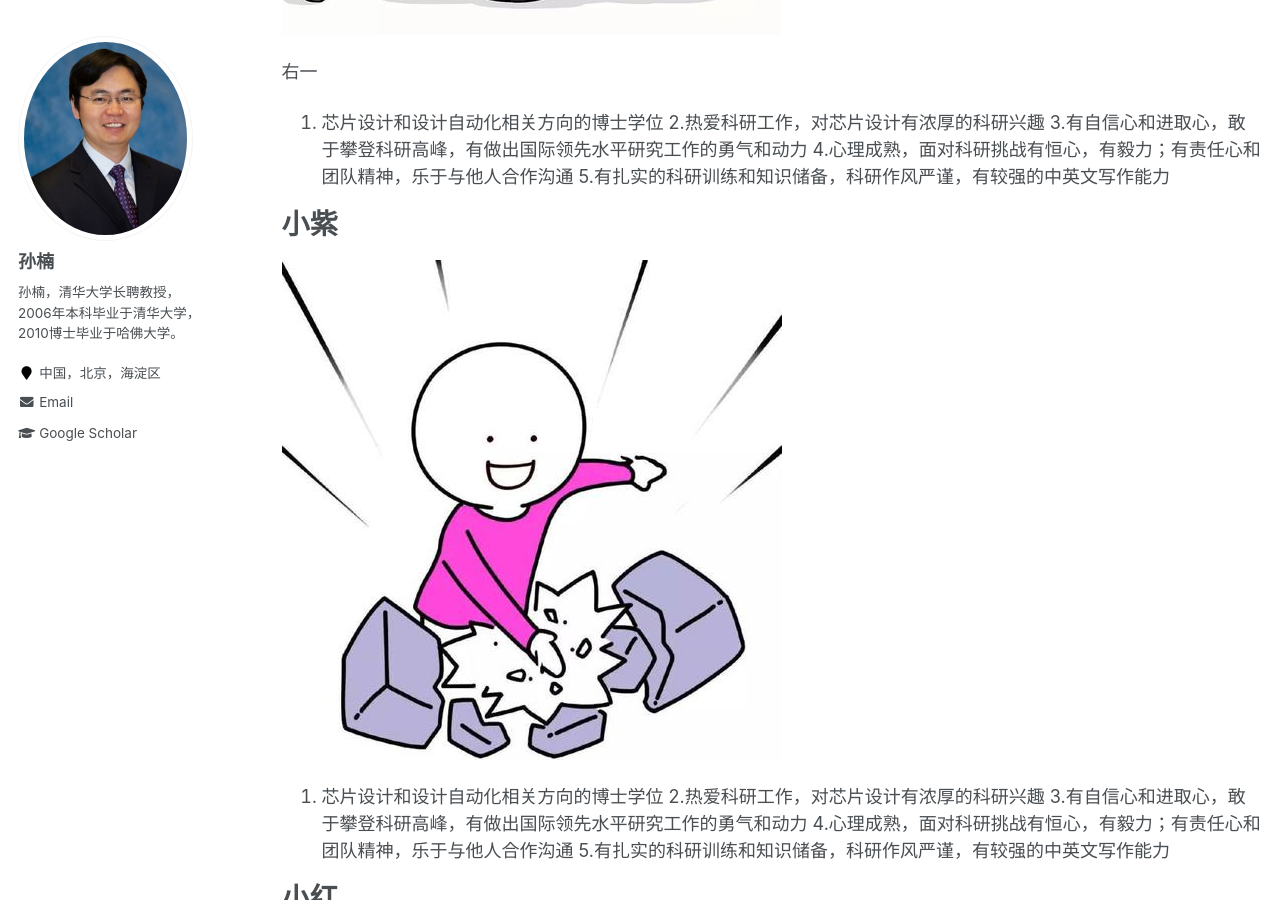
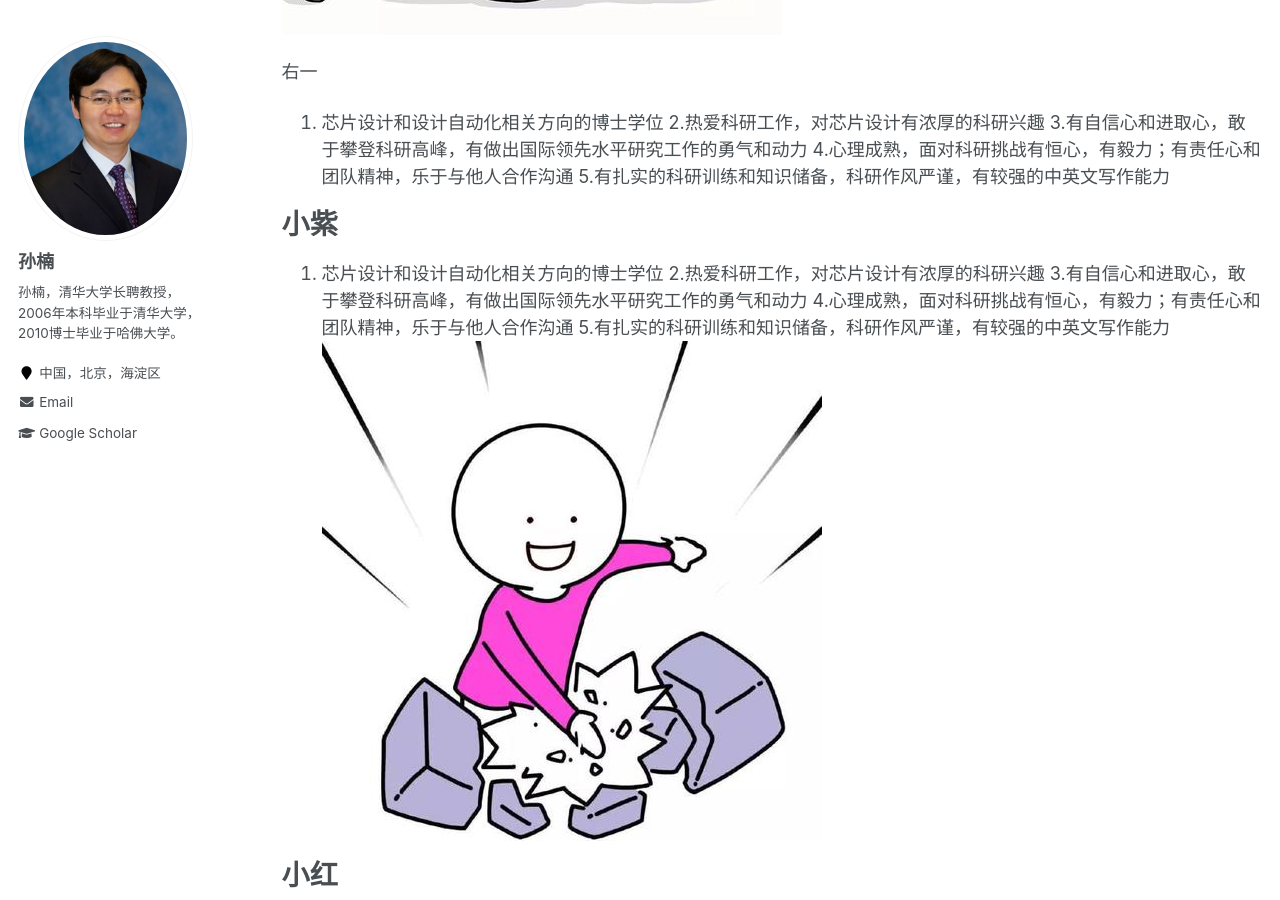
Before and after one commit to Sun-Research-Group/Sun-Research-Group.github.io, a Jekyll site: the page built from _pages/cv.md, in a window 1280 px wide and 900 px high, scrolled down 656 px. Built offline with Jekyll 4.4.1, drawn with Linux system fonts in a browser that asks for light colours.

Commit message:
test name

```diff
--- a/_pages/cv.md
+++ b/_pages/cv.md
@@ -24,14 +24,14 @@ redirect_from:
 
 小紫
 ======
-<img src='/images/小紫.jpg'>
+
 
 1. 芯片设计和设计自动化相关方向的博士学位
 2.热爱科研工作，对芯片设计有浓厚的科研兴趣
 3.有自信心和进取心，敢于攀登科研高峰，有做出国际领先水平研究工作的勇气和动力
 4.心理成熟，面对科研挑战有恒心，有毅力；有责任心和团队精神，乐于与他人合作沟通
 5.有扎实的科研训练和知识储备，科研作风严谨，有较强的中英文写作能力
-
+<img src='/images/小紫.jpg'>
 
 小红
 ======
```
